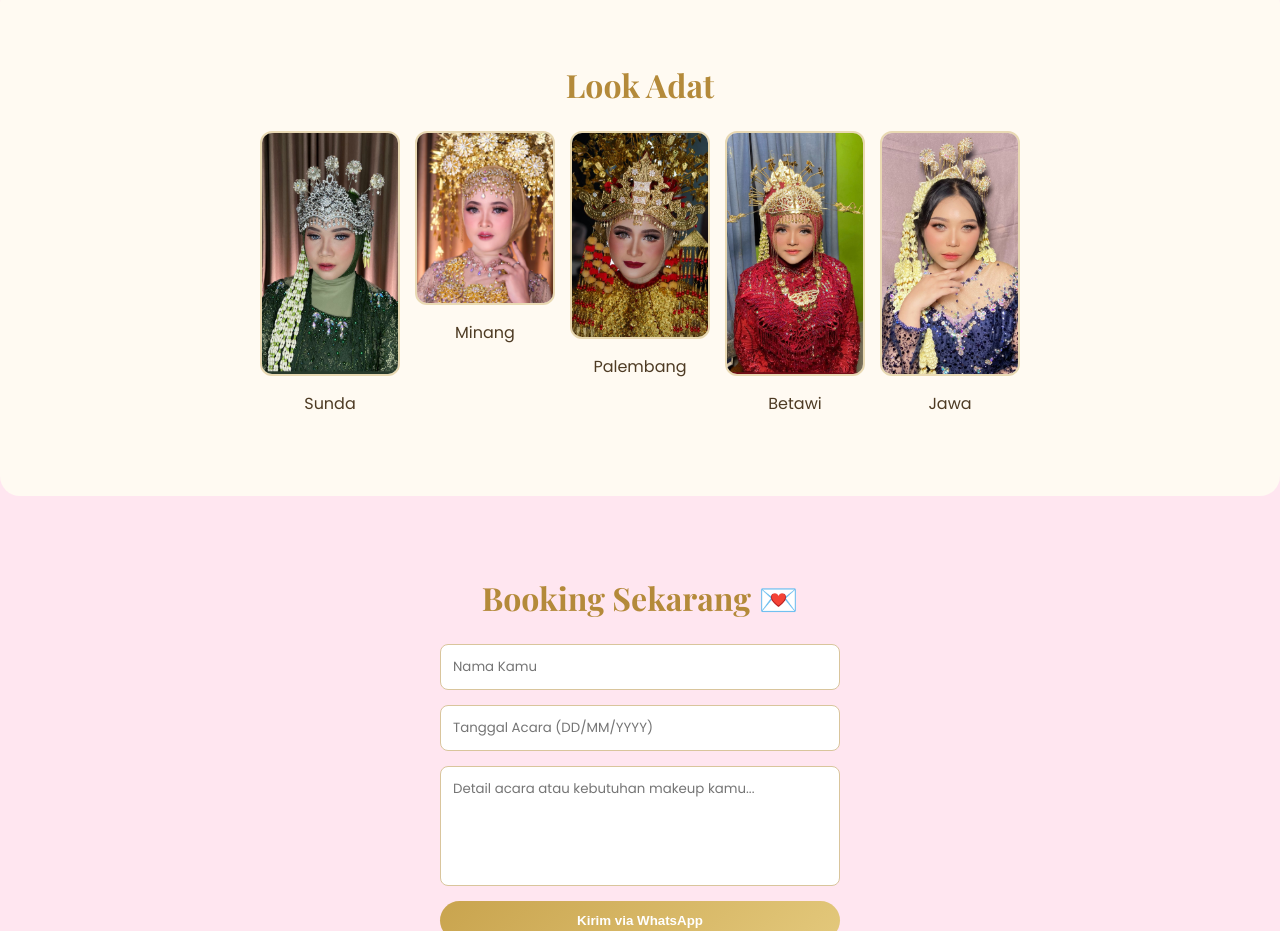
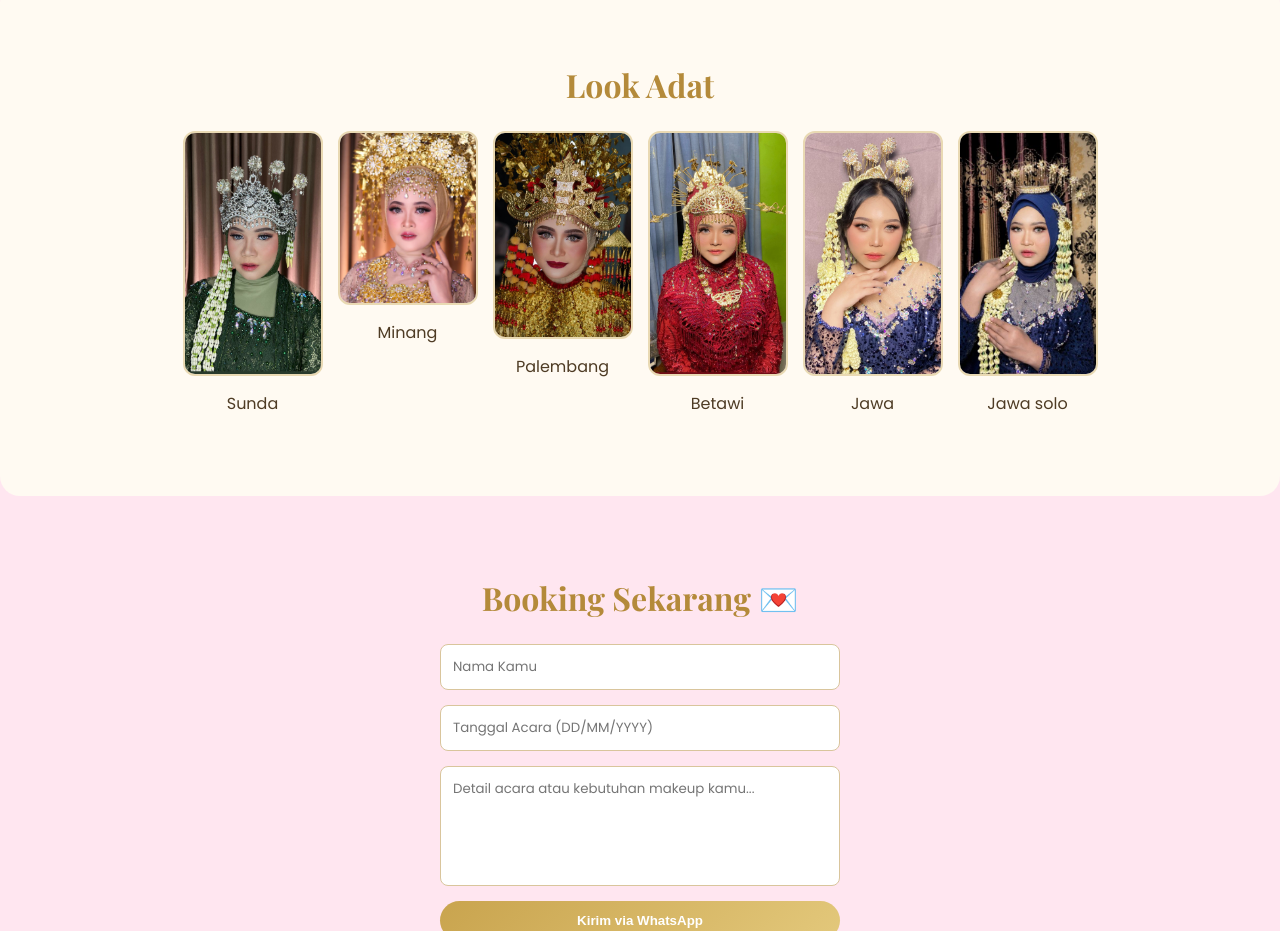
Before and after one commit to kamilaazizah/kamilawedding, a plain HTML site: page index.html in a window 1280 px wide. Shown: the part 1926-2857 px from the top of the page. Drawn offline with nearby package versions, Linux system fonts and the light colour scheme.

Commit message:
Add files via upload

```diff
--- a/index.html
+++ b/index.html
@@ -1,7 +1,7 @@
 <!DOCTYPE html>
 <html lang="id">
 <head>
-  <!-- Google tag (gtag.js) -->
+    <!-- Google tag (gtag.js) -->
 <script async src="https://www.googletagmanager.com/gtag/js?id=G-9Z0B26NLJ4"></script>
 <script>
   window.dataLayer = window.dataLayer || [];
@@ -78,6 +78,7 @@
       <div class="look-card"><img src="palembang.jpeg" alt="Look Palembang"><p>Palembang</p></div>
       <div class="look-card"><img src="betawii.jpg" alt="Look Betawi"><p>Betawi</p></div>
       <div class="look-card"><img src="jawa.jpg" alt="Look Jawa"><p>Jawa</p></div>
+       <div class="look-card"><img src="jawa solo.jpg" alt="Look Jawa"><p>Jawa solo</p></div>
     </div>
   </section>
 
```
Also changed, not shown: jawa solo.jpg (added).
